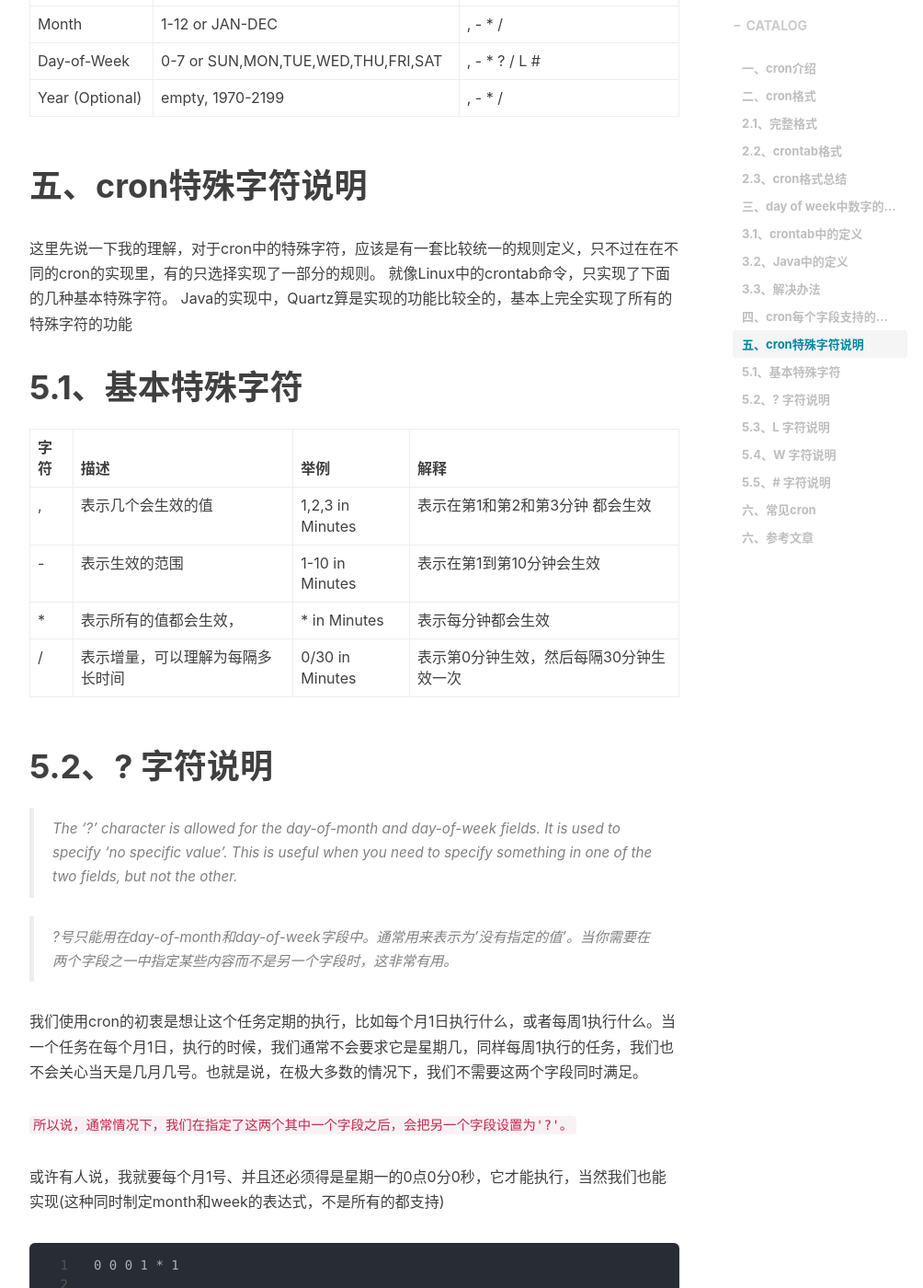
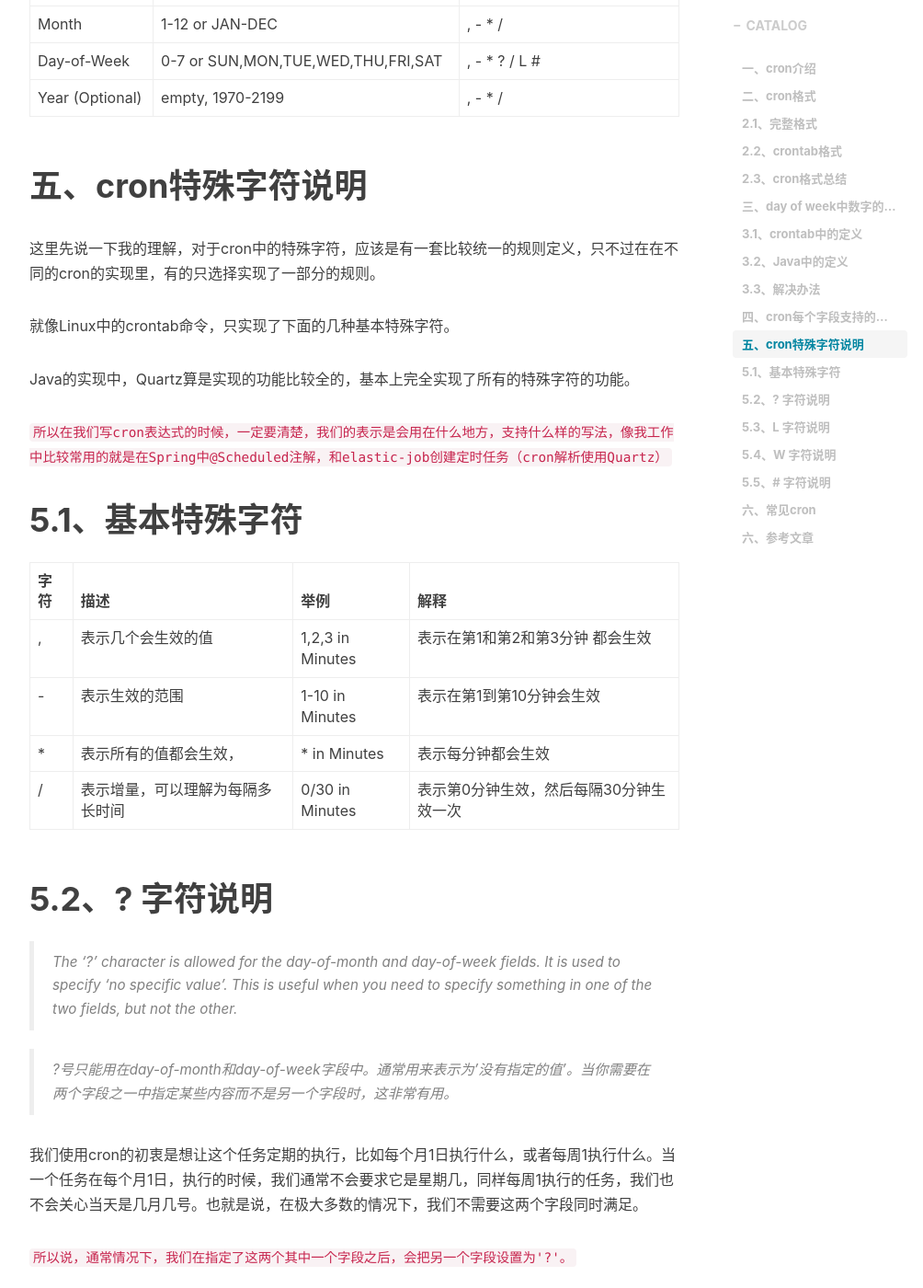
Before and after one commit to Balvboy/balvboy.github.io, a Jekyll site: the page built from _posts/2019-09-10-学习cron.md, in a window 1280 px wide and 1400 px high, scrolled down 3000 px. Shown: the whole window at 92% size, without its empty margins (233-1237 px from the left). Built offline with Jekyll 4.4.1, drawn with Linux system fonts in a browser that asks for light colours; nearby versions of some CDN libraries; comment, search, counter and statistics services are not loaded; some of the changed text lies outside the part shown.

Commit message:
complete

````diff
--- a/_posts/2019-09-10-学习cron.md
+++ b/_posts/2019-09-10-学习cron.md
@@ -86,13 +86,17 @@
 
 # 五、cron特殊字符说明
 这里先说一下我的理解，对于cron中的特殊字符，应该是有一套比较统一的规则定义，只不过在在不同的cron的实现里，有的只选择实现了一部分的规则。
+
 就像Linux中的crontab命令，只实现了下面的几种基本特殊字符。
-Java的实现中，Quartz算是实现的功能比较全的，基本上完全实现了所有的特殊字符的功能
+
+Java的实现中，Quartz算是实现的功能比较全的，基本上完全实现了所有的特殊字符的功能。
+
+`所以在我们写cron表达式的时候，一定要清楚，我们的表示是会用在什么地方，支持什么样的写法，像我工作中比较常用的就是在Spring中@Scheduled注解，和elastic-job创建定时任务（cron解析使用Quartz）`
 
 # 5.1、基本特殊字符
 
-| 字符| 描述 | 举例 | 解释 |
-|----|---|---|-----|
+| 字符 | 描述 | 举例   |  解释  |
+| ------ | ---  | --- | ----- |
 | , |表示几个会生效的值 |1,2,3 in Minutes |表示在第1和第2和第3分钟 都会生效|
 | - |表示生效的范围    |1-10 in Minutes |表示在第1到第10分钟会生效|
 | * |表示所有的值都会生效， |* in Minutes |表示每分钟都会生效|
@@ -107,7 +111,7 @@
 
 `所以说，通常情况下，我们在指定了这两个其中一个字段之后，会把另一个字段设置为'?'。`
 
-或许有人说，我就要每个月1号、并且还必须得是星期一的0点0分0秒，它才能执行，当然我们也能实现(这种同时制定month和week的表达式，不是所有的都支持)
+或许有人说，我就要每个月1号、并且还必须得是星期一的0点0分0秒，它才能执行，当然我们也能实现(这种同时制定month和week的表达式，不是所有的都支持,比如Quartz就不支持week和month同时设置)
 ```
 0 0 0 1 * 1
 
@@ -121,6 +125,8 @@
 2023-05-01 00:00:00
 2024-01-01 00:00:00
 ```
+[spring-cron-online](https://tool.lu/crontab/)
+
 那这个时间真的是你想要的吗？
 
 # 5.3、L 字符说明
@@ -192,18 +198,18 @@
 每个月的最后一个周一上午9点0分0秒
 ```
 0 0 9 ? * MONL
-
 ```
 
 每个月的最后一个工作日上午9点0分0秒
 ```
 0 0 9 LW * ?
-
 这里需要注意的就是 W必须要写在后面
-
 ```
 
-
+在工作日每隔10分钟执行一次
+```
+0 */10 * W * ?
+```
 
 
 # 六、参考文章
````
